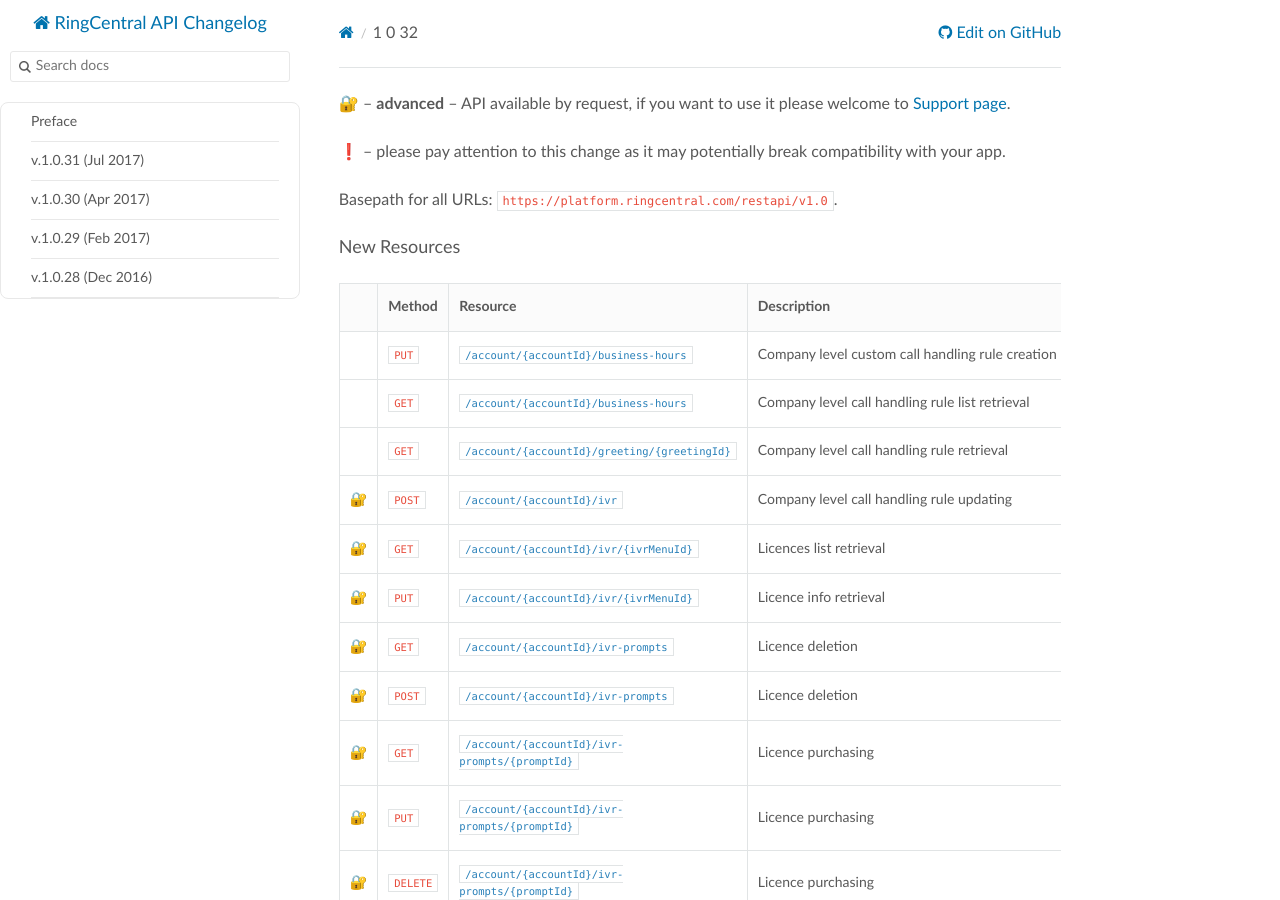
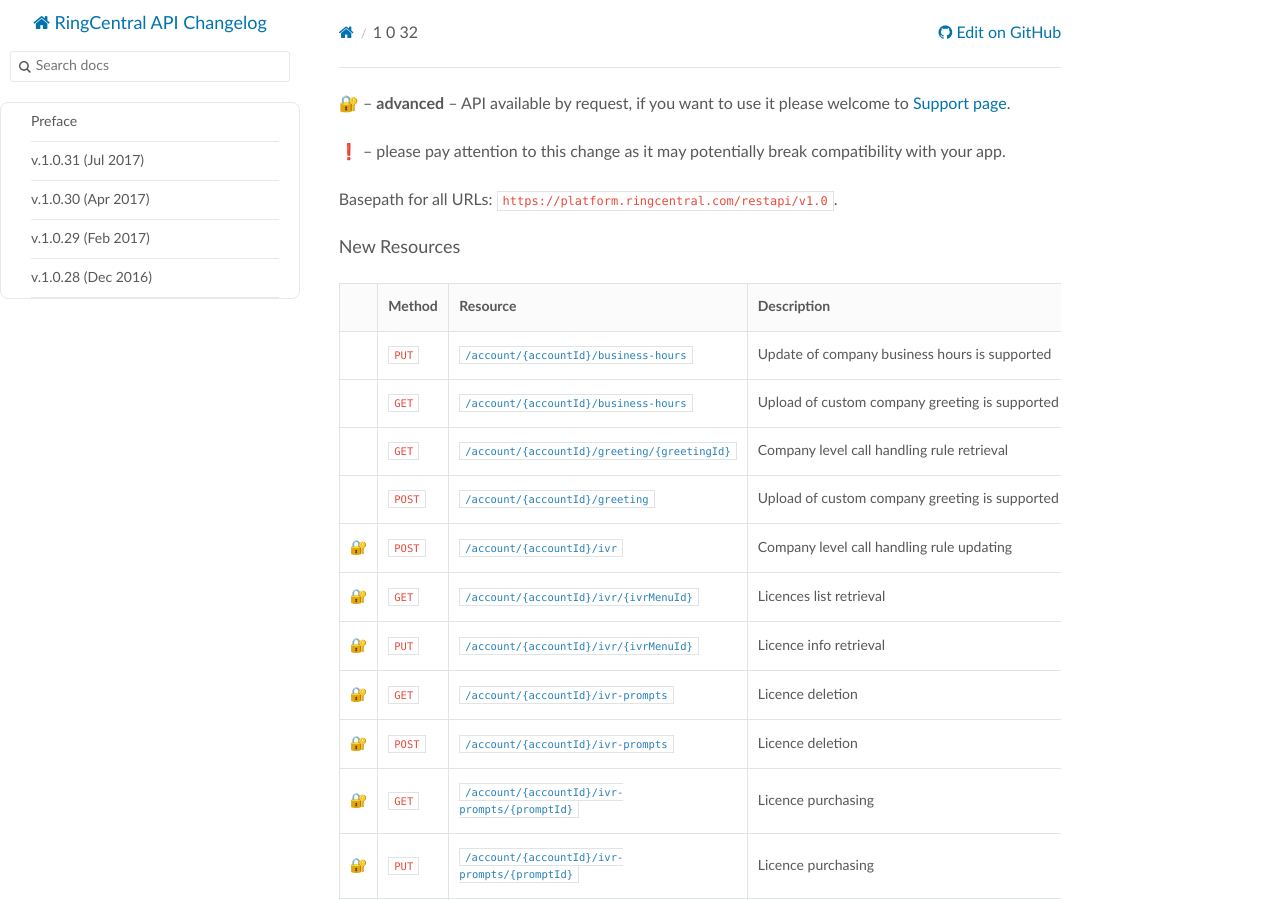
Before and after one commit to ringcentral/ringcentral-api-changelog, an MkDocs documentation site: the page built from docs/1_0_32.md, in a window 1280 px wide and 900 px high. Built offline with MkDocs 1.6.1, drawn with Linux system fonts in a browser that asks for light colours; nearby versions of some CDN libraries; old or Windows-style settings are respelled for this version of MkDocs.

Commit message:
Update 1_0_32.md

```diff
--- a/docs/1_0_32.md
+++ b/docs/1_0_32.md
@@ -7,9 +7,10 @@ Basepath for all URLs: `https://platform.ringcentral.com/restapi/v1.0`.
 ### New Resources
 |         |Method|Resource|Description|
 |---------|------|--------|------------------|
-|         |`PUT`|[`/account/{accountId}/business-hours`](https://developers.ringcentral.com/api-docs/latest/index.html#!#RefCreateCompanyAnsweringRule)|Company level custom call handling rule creation|
-|         |`GET`|[`/account/{accountId}/business-hours`](https://developers.ringcentral.com/api-docs/latest/index.html#!#RefGetCompanyAnsweringRuleList)|Company level call handling rule list retrieval|
+|         |`PUT`|[`/account/{accountId}/business-hours`](https://developers.ringcentral.com/api-docs/latest/index.html#!#RefUpdateCompanyBusinessHours)|Update of company business hours is supported|
+|         |`GET`|[`/account/{accountId}/business-hours`](https://developers.ringcentral.com/api-docs/latest/index.html#!#RefGetCompanyAnsweringRuleList)|Upload of custom company greeting is supported|
 |         |`GET`|[`/account/{accountId}/greeting/{greetingId}`](https://developers.ringcentral.com/api-docs/latest/index.html#!#RefGetCompanyAnsweringRule)|Company level call handling rule retrieval|
+|         |`POST`|[`/account/{accountId}/greeting`](https://developers.ringcentral.com/api-docs/latest/index.html#!##RefCreateCompanyCustomGreeting)|Upload of custom company greeting is supported|
 |&#x1F510;|`POST`|[`/account/{accountId}/ivr`](https://developers.ringcentral.com/api-docs/latest/index.html#!#RefUpdateCompanyAnsweringRule)|Company level call handling rule updating|
 |&#x1F510;|`GET`|[`/account/{accountId}/ivr/{ivrMenuId}`](https://developers.ringcentral.com/api-docs/latest/index.html#!#RefGetLicenseList)|Licences list retrieval|
 |&#x1F510;|`PUT`|[`/account/{accountId}/ivr/{ivrMenuId}`](https://developers.ringcentral.com/api-docs/latest/index.html#!#RefGetLicense)|Licence info retrieval|
```
